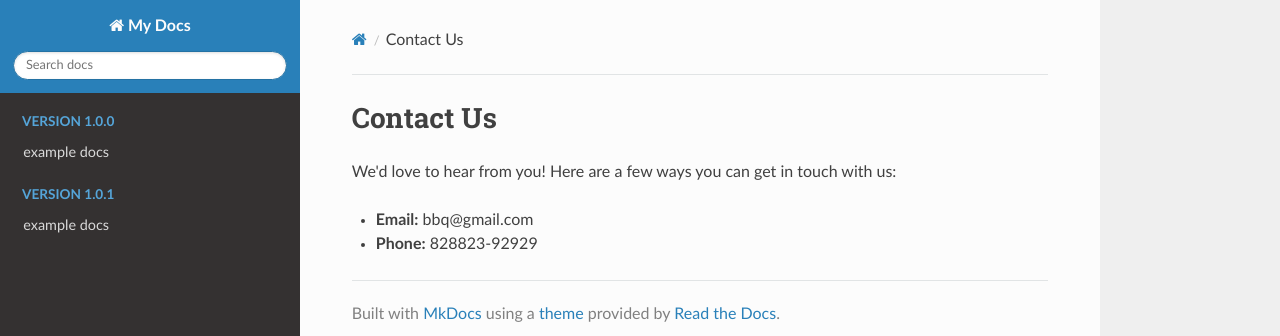
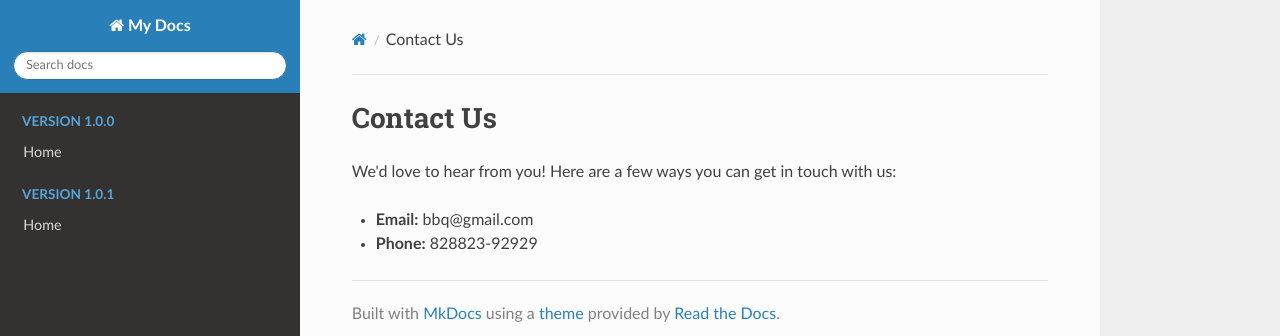
Before and after one commit to fotisolgr/tote, an MkDocs documentation site: the page built from docs/v1.0.1/contact.md, in a window 1280 px wide. Shown: the top 336 px of the page. Built offline with MkDocs 1.6.1, drawn with Linux system fonts in a browser that asks for light colours; nearby versions of some CDN libraries; part of the change alters nothing that is shown.

Commit message:
Update mkdocs.yml

```diff
--- a/mkdocs.yml
+++ b/mkdocs.yml
@@ -2,8 +2,8 @@ site_name: My Docs
 
 nav:
   - Version 1.0.0:
-    - v1.0.0/index.md
+    - Home: v1.0.0/index.md
   - Version 1.0.1:
-    - v1.0.1/index.md
+    - Home: v1.0.1/index.md
 
 theme: readthedocs
```
